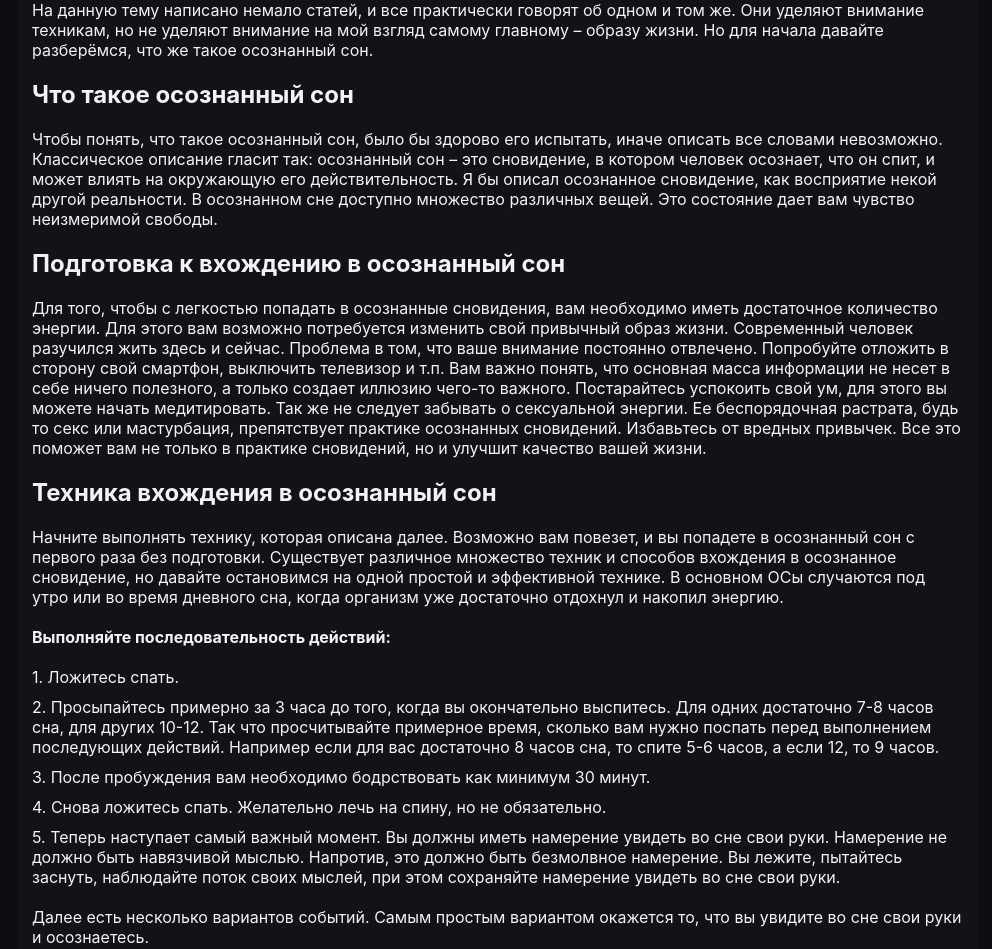
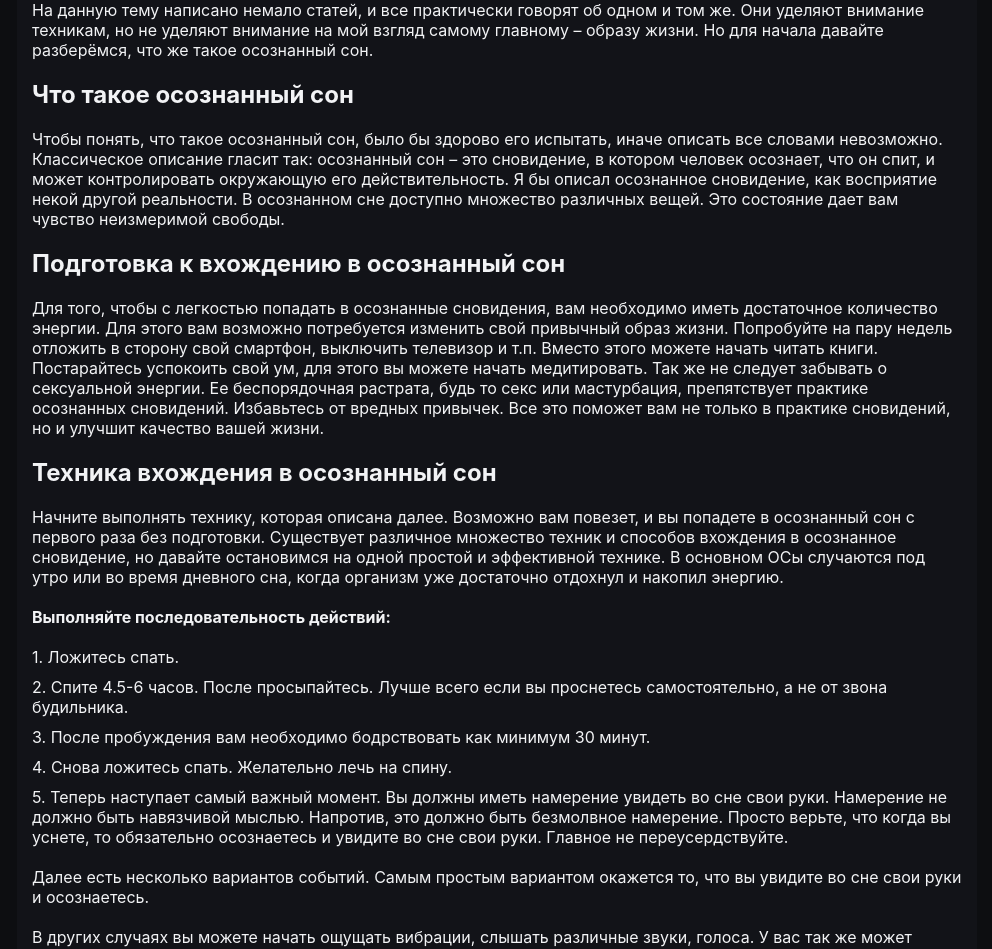
Before and after one commit to aleksluxfero/ludr-app, a Next.js app: page /kak-popast-v-osoznannyj-son in a window 1280 px wide. Shown: the part 980-1929 px from the top of the page, without its empty margins (143-1135 px from the left). Built offline with nearby package versions, Linux system fonts and the light colour scheme.

Commit message:
change text

```diff
--- a/src/pages/kak-popast-v-osoznannyj-son/index.tsx
+++ b/src/pages/kak-popast-v-osoznannyj-son/index.tsx
@@ -49,18 +49,11 @@ const KakPopastVOsoznannyjSon = () => {
           что же такое осознанный сон.</p>
         <h2 id="1">Что такое осознанный сон</h2>
         <p>
-          Чтобы понять, что такое осознанный сон, было бы здорово его испытать, иначе описать все словами невозможно.
-          Классическое описание гласит так: осознанный сон – это сновидение, в котором человек осознает, что он спит,
-          и может влиять на окружающую его действительность. Я бы описал осознанное сновидение, как восприятие некой
-          другой
-          реальности. В осознанном сне доступно множество различных вещей. Это состояние дает вам чувство неизмеримой
-          свободы.</p>
+          Чтобы понять, что такое осознанный сон, было бы здорово его испытать, иначе описать все словами невозможно. Классическое описание гласит так: осознанный сон – это сновидение, в котором человек осознает, что он спит, и может контролировать окружающую его действительность. Я бы описал осознанное сновидение, как восприятие некой другой реальности. В осознанном сне доступно множество различных вещей. Это состояние дает вам чувство неизмеримой свободы.</p>
         <h2 id="2">Подготовка к вхождению в осознанный сон</h2>
         <p>Для того, чтобы с легкостью попадать в осознанные сновидения, вам необходимо иметь достаточное количество
-          энергии. Для этого вам возможно потребуется изменить свой привычный образ жизни. Современный человек разучился
-          жить здесь и сейчас. Проблема в том, что ваше внимание постоянно отвлечено. Попробуйте отложить в сторону свой
-          смартфон, выключить телевизор и т.п. Вам важно понять, что основная масса информации не несет в себе ничего
-          полезного, а только создает иллюзию чего-то важного. Постарайтесь успокоить свой ум, для этого вы можете
+          энергии. Для этого вам возможно потребуется изменить свой привычный образ жизни. Попробуйте на пару недель отложить в сторону свой
+          смартфон, выключить телевизор и т.п. Вместо этого можете начать читать книги. Постарайтесь успокоить свой ум, для этого вы можете
           начать
           медитировать. Так же не следует забывать о сексуальной энергии. Ее беспорядочная растрата, будь то секс или
           мастурбация, препятствует практике осознанных сновидений. Избавьтесь от вредных привычек. Все это поможет вам
@@ -76,12 +69,10 @@ const KakPopastVOsoznannyjSon = () => {
           <b>Выполняйте последовательность действий:</b>
           <ul>
             <li>1. Ложитесь спать.</li>
-            <li>2. Просыпайтесь примерно за 3 часа до того, когда вы окончательно выспитесь. Для одних достаточно 7-8 часов сна, для других 10-12. Так что просчитывайте примерное время, сколько вам нужно поспать перед выполнением последующих действий. Например если для вас достаточно 8 часов сна, то спите 5-6 часов, а если 12, то 9 часов.</li>
+            <li>2. Спите 4.5-6 часов. После просыпайтесь. Лучше всего если вы проснетесь самостоятельно, а не от звона будильника.</li>
             <li>3. После пробуждения вам необходимо бодрствовать как минимум 30 минут.</li>
-            <li>4. Снова ложитесь спать. Желательно лечь на спину, но не обязательно.</li>
-            <li>5. Теперь наступает самый важный момент. Вы должны иметь намерение увидеть во сне свои руки. Намерение
-              не должно быть навязчивой мыслью. Напротив, это должно быть безмолвное намерение. Вы лежите, пытайтесь
-              заснуть, наблюдайте поток своих мыслей, при этом сохраняйте намерение увидеть во сне свои руки.
+            <li>4. Снова ложитесь спать. Желательно лечь на спину.</li>
+            <li>5. Теперь наступает самый важный момент. Вы должны иметь намерение увидеть во сне свои руки. Намерение не должно быть навязчивой мыслью. Напротив, это должно быть безмолвное намерение. Просто верьте, что когда вы уснете, то обязательно осознаетесь и увидите во сне свои руки. Главное не переусердствуйте.
             </li>
           </ul>
         </div>
@@ -104,11 +95,11 @@ const KakPopastVOsoznannyjSon = () => {
           Помимо слуховых и тактильных
           галлюцинаций у вас перед глазами может возникнуть некий образ, картина. В этом случае просто вглядывайтесь в
           этот образ пока он не станет предельно четким и не «затянет» вас к себе. Так же возможно вы окажетесь в некой
-          темноте. В этом случае вам нужно нащупать любой предмет, стену и т.п, после чего картина должна прорисоваться.
+          темноте. В этом случае вам нужно нащупать любой предмет, стену и т.п., после чего картина должна прорисоваться.
         </p>
         <h2 id="4">Заключение</h2>
         <p>
-          Не расстраивайтесь, если при выполнении попыток у вас не получается выйти в осознанный сон. Иногда нужно просто отпустить ситуацию, и сновидение само придет к вам. Верьте, и у вас обязательно все получится. Подписывайтесь на мой Telegram канал <a className="link" href="https://t.me/iskusstvo_snovideniya">«Исскуство Сновидения»</a>, буду рад каждому.
+          Не расстраивайтесь, если при выполнении попыток у вас не получается выйти в осознанный сон. Иногда нужно просто отпустить ситуацию, и сновидение само придет к вам. Верьте, и у вас обязательно все получится. Подписывайтесь на мой Telegram канал <a className="link" href="https://t.me/iskusstvo_snovideniya">«Искусство Сновидения»</a>, а так же добавляйтесь в чат: <a className="link" href="https://t.me/iskusstvo_snovideniya_chat">«Чат. Искусство Сновидения»</a>. Буду рад каждому.
         </p>
       </div>
     </>
```
